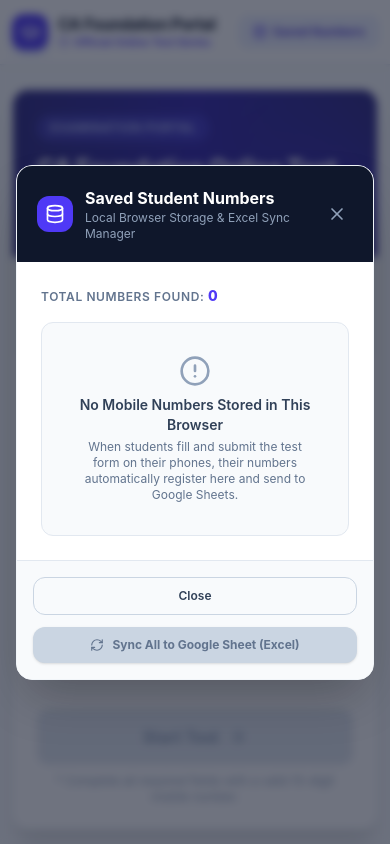
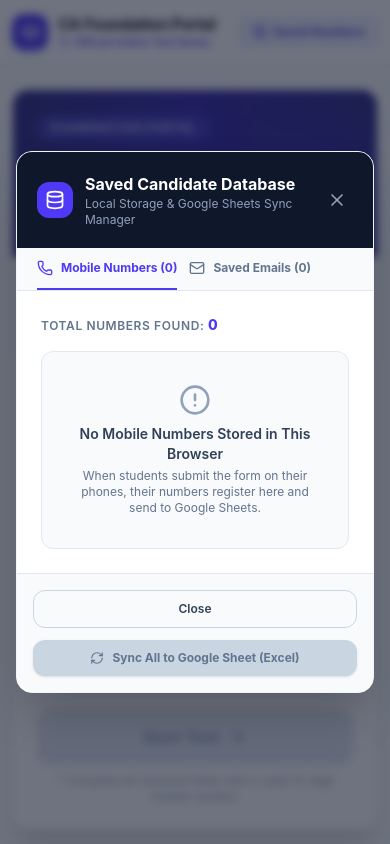
Before and after one commit to divyayadav12/studenttestform, a React (Vite) app: page / in a window 390 px wide. Both pictures are taken after typing "Sample", "5551234" into the empty fields and a click on the button "Saved Numbers". Shown: the top 844 px of the page. Built offline with nearby package versions, Linux system fonts and the light colour scheme.

Commit message:
Support both Mobile Numbers and Saved Emails tabs in Admin modal

```diff
--- a/src/components/AdminNumbersModal.jsx
+++ b/src/components/AdminNumbersModal.jsx
@@ -1,49 +1,69 @@
 import React, { useState, useEffect } from 'react';
-import { X, Phone, RefreshCw, Copy, Check, ShieldCheck, Database, AlertCircle } from 'lucide-react';
+import { X, Phone, RefreshCw, Copy, Check, ShieldCheck, Database, AlertCircle, Mail } from 'lucide-react';
 
 export default function AdminNumbersModal({ isOpen, onClose, scriptUrl }) {
+  const [activeTab, setActiveTab] = useState('phones'); // 'phones' | 'emails'
   const [phones, setPhones] = useState([]);
+  const [emails, setEmails] = useState([]);
   const [syncing, setSyncing] = useState(false);
   const [syncStatus, setSyncStatus] = useState(null);
   const [copied, setCopied] = useState(false);
 
   useEffect(() => {
     if (isOpen) {
-      loadLocalPhones();
+      loadLocalData();
       setSyncStatus(null);
       setCopied(false);
     }
   }, [isOpen]);
 
-  const loadLocalPhones = () => {
-    const list = new Set();
+  const loadLocalData = () => {
+    const phoneList = new Set();
+    const emailList = new Set();
+
     try {
-      // 1. Primary submitted phones list
-      const rawList = localStorage.getItem('ca_final_submitted_phones_v1');
-      if (rawList) {
-        const parsed = JSON.parse(rawList);
+      // 1. Mobile Numbers
+      const rawPhones = localStorage.getItem('ca_final_submitted_phones_v1');
+      if (rawPhones) {
+        const parsed = JSON.parse(rawPhones);
         if (Array.isArray(parsed)) {
-          parsed.forEach(p => p && list.add(String(p).trim()));
+          parsed.forEach(p => p && phoneList.add(String(p).trim()));
         }
       }
 
-      // 2. Backup saved state
+      // 2. Emails from previous versions
+      const rawEmails = localStorage.getItem('ca_final_submitted_emails_v1');
+      if (rawEmails) {
+        const parsed = JSON.parse(rawEmails);
+        if (Array.isArray(parsed)) {
+          parsed.forEach(e => e && emailList.add(String(e).trim()));
+        }
+      }
+
+      // 3. Backup saved state
       const rawState = localStorage.getItem('ca_final_test_state_v1');
       if (rawState) {
         const parsedState = JSON.parse(rawState);
         if (parsedState?.studentData?.phone) {
-          list.add(String(parsedState.studentData.phone).trim());
+          phoneList.add(String(parsedState.studentData.phone).trim());
+        }
+        if (parsedState?.studentData?.email) {
+          emailList.add(String(parsedState.studentData.email).trim());
         }
       }
     } catch (e) {
-      console.error("Error loading local phones:", e);
+      console.error("Error loading local data:", e);
     }
-    setPhones(Array.from(list));
+
+    setPhones(Array.from(phoneList));
+    setEmails(Array.from(emailList));
   };
 
+  const currentItems = activeTab === 'phones' ? phones : emails;
+
   const handleCopyAll = () => {
-    if (phones.length === 0) return;
-    const text = phones.join('\n');
+    if (currentItems.length === 0) return;
+    const text = currentItems.join('\n');
     navigator.clipboard.writeText(text);
     setCopied(true);
     setTimeout(() => setCopied(false), 3000);
@@ -83,7 +103,7 @@ export default function AdminNumbersModal({ isOpen, onClose, scriptUrl }) {
     }
 
     setSyncing(false);
-    setSyncStatus(`✅ Sent ${phones.length} mobile number(s) to Google Sheets! Check your Excel Sheet now.`);
+    setSyncStatus(`✅ Sent ${phones.length} record(s) to Google Sheets! Check your Excel Sheet now.`);
   };
 
   if (!isOpen) return null;
@@ -98,8 +118,8 @@ export default function AdminNumbersModal({ isOpen, onClose, scriptUrl }) {
               <Database className="w-5 h-5" />
             </div>
             <div>
-              <h3 className="font-bold text-base text-white">Saved Student Numbers</h3>
-              <p className="text-xs text-slate-400">Local Browser Storage & Excel Sync Manager</p>
+              <h3 className="font-bold text-base text-white">Saved Candidate Database</h3>
+              <p className="text-xs text-slate-400">Local Storage & Google Sheets Sync Manager</p>
             </div>
           </div>
           <button
@@ -107,6 +127,33 @@ export default function AdminNumbersModal({ isOpen, onClose, scriptUrl }) {
             className="p-1.5 text-slate-400 hover:text-white hover:bg-slate-800 rounded-lg transition-all"
           >
             <X className="w-5 h-5" />
+          </button>
+        </div>
+
+        {/* Tabs */}
+        <div className="flex border-b border-slate-200 bg-slate-50 px-5 pt-3 gap-3">
+          <button
+            onClick={() => setActiveTab('phones')}
+            className={`pb-3 text-xs font-bold border-b-2 flex items-center gap-2 transition-all cursor-pointer ${
+              activeTab === 'phones'
+                ? 'border-indigo-600 text-indigo-600'
+                : 'border-transparent text-slate-500 hover:text-slate-700'
+            }`}
+          >
+            <Phone className="w-4 h-4" />
+            <span>Mobile Numbers ({phones.length})</span>
+          </button>
+
+          <button
+            onClick={() => setActiveTab('emails')}
+            className={`pb-3 text-xs font-bold border-b-2 flex items-center gap-2 transition-all cursor-pointer ${
+              activeTab === 'emails'
+                ? 'border-indigo-600 text-indigo-600'
+                : 'border-transparent text-slate-500 hover:text-slate-700'
+            }`}
+          >
+            <Mail className="w-4 h-4" />
+            <span>Saved Emails ({emails.length})</span>
           </button>
         </div>
 
@@ -121,34 +168,36 @@ export default function AdminNumbersModal({ isOpen, onClose, scriptUrl }) {
 
           <div className="flex items-center justify-between">
             <span className="text-xs font-semibold uppercase tracking-wider text-slate-500">
-              Total Numbers Found: <span className="text-indigo-600 font-extrabold text-sm">{phones.length}</span>
+              Total {activeTab === 'phones' ? 'Numbers' : 'Emails'} Found: <span className="text-indigo-600 font-extrabold text-sm">{currentItems.length}</span>
             </span>
 
-            {phones.length > 0 && (
+            {currentItems.length > 0 && (
               <button
                 onClick={handleCopyAll}
-                className="text-xs font-medium text-slate-700 bg-slate-100 hover:bg-slate-200 px-3 py-1.5 rounded-lg flex items-center gap-1.5 transition-all"
+                className="text-xs font-medium text-slate-700 bg-slate-100 hover:bg-slate-200 px-3 py-1.5 rounded-lg flex items-center gap-1.5 transition-all cursor-pointer"
               >
                 {copied ? <Check className="w-3.5 h-3.5 text-emerald-600" /> : <Copy className="w-3.5 h-3.5 text-slate-500" />}
-                <span>{copied ? "Copied All!" : "Copy Numbers"}</span>
+                <span>{copied ? "Copied All!" : `Copy ${activeTab === 'phones' ? 'Numbers' : 'Emails'}`}</span>
               </button>
             )}
           </div>
 
-          {phones.length === 0 ? (
+          {currentItems.length === 0 ? (
             <div className="p-8 text-center bg-slate-50 rounded-xl border border-slate-200">
               <AlertCircle className="w-8 h-8 text-slate-400 mx-auto mb-2" />
-              <p className="text-sm font-semibold text-slate-700">No Mobile Numbers Stored in This Browser</p>
+              <p className="text-sm font-semibold text-slate-700">No {activeTab === 'phones' ? 'Mobile Numbers' : 'Emails'} Stored in This Browser</p>
               <p className="text-xs text-slate-500 mt-1">
-                When students fill and submit the test form on their phones, their numbers automatically register here and send to Google Sheets.
+                {activeTab === 'phones'
+                  ? 'When students submit the form on their phones, their numbers register here and send to Google Sheets.'
+                  : 'Emails submitted during earlier test versions appear here when present in local browser storage.'}
               </p>
             </div>
           ) : (
             <div className="bg-slate-900 rounded-xl p-4 font-mono text-emerald-400 text-sm max-h-48 overflow-y-auto space-y-1.5 border border-slate-800">
-              {phones.map((phone, idx) => (
+              {currentItems.map((item, idx) => (
                 <div key={idx} className="flex items-center justify-between border-b border-slate-800/60 pb-1 last:border-none">
                   <span className="text-slate-400 text-xs">#{idx + 1}</span>
-                  <span className="font-bold tracking-wider">{phone}</span>
+                  <span className="font-bold tracking-wider">{item}</span>
                 </div>
               ))}
             </div>
@@ -159,7 +208,7 @@ export default function AdminNumbersModal({ isOpen, onClose, scriptUrl }) {
         <div className="bg-slate-50 p-4 border-t border-slate-200 flex flex-col sm:flex-row items-center justify-between gap-3">
           <button
             onClick={onClose}
-            className="w-full sm:w-auto px-4 py-2.5 rounded-xl border border-slate-300 text-slate-700 hover:bg-slate-100 text-xs font-semibold"
+            className="w-full sm:w-auto px-4 py-2.5 rounded-xl border border-slate-300 text-slate-700 hover:bg-slate-100 text-xs font-semibold cursor-pointer"
           >
             Close
           </button>
```
